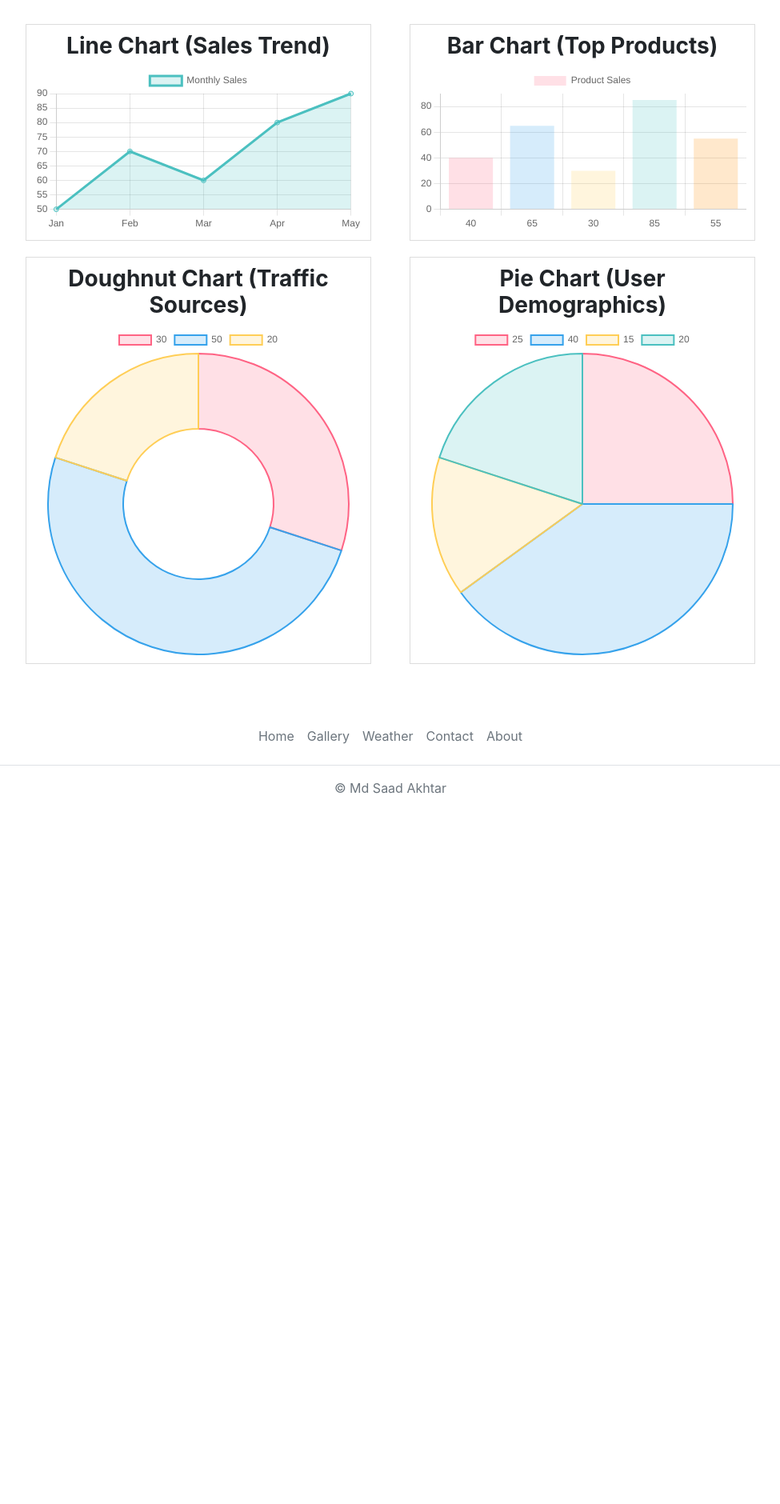
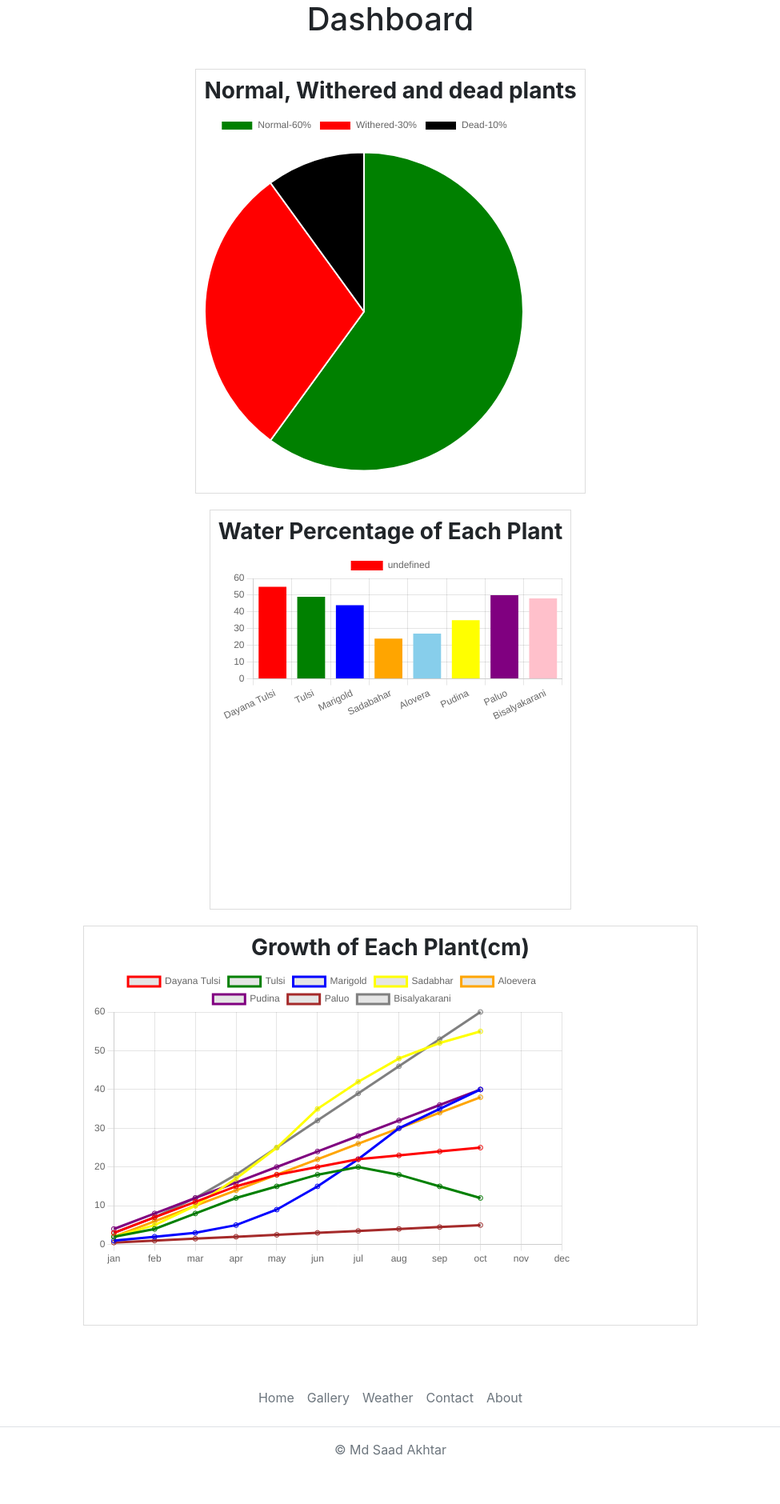
Before and after one commit to agrosensitech/Website, a Django app: page /dashboard/ in a window 1280 px wide. Shown: the part 56-1936 px from the top of the page at 80% size, without its empty margins (152-1127 px from the left). Before the commit the page ends 1048 px from the top, so only its background shows below. Run offline with Django 5.2, Linux system fonts and the light colour scheme; some libraries are stand-ins or nearby versions.

Commit message:
fixed more

```diff
--- a/agro/templates/agro/dashboard.html
+++ b/agro/templates/agro/dashboard.html
@@ -6,7 +6,7 @@
 {% block css %}
 
 
-  <script src="https://cdnjs.cloudflare.com/ajax/libs/Chart.js/3.9.1/chart.min.js" integrity="sha512-ElRFoEQdI5Ht6kZvyzXhYG9NqjtkmlkfYk0wr6wHxU9JEHakS7UJZNeml5ALk+8IKlU6jDgMabC3vkumRokgJA==" crossorigin="anonymous" referrerpolicy="no-referrer"></script>
+  <script src="https://cdnjs.cloudflare.com/ajax/libs/Chart.js/3.9.1/chart.min.js"></script>
   <style>
     /* Basic styles for layout */
     .container {
@@ -18,8 +18,9 @@
       padding: 20px;
     }
     .chart-box {
-      width: 45%;
-      min-height: 250px;
+      min-width: 45%;
+      max-width: 80%;
+      min-height: 500px;
       margin: 10px;
       border: 1px solid #ddd;
       padding: 10px;
@@ -30,67 +31,140 @@
       font-weight: bold;
       margin-bottom: 10px;
     }
+    h1 {
+      text-align: center;
+    }
   </style>
 {% endblock css %}
 {% block body  %}
 
+<h1>Dashboard</h1>
 <div class="container">
+
   <div class="chart-box">
-      <h3 class="chart-title">Line Chart (Sales Trend)</h3>
-      <canvas id="lineChart" width="400" height="200"></canvas>
+    <h3 class="chart-title">Normal, Withered and dead plants</h3>
+    <canvas id="pieChart" style="width:100%;max-width:400px;height:300px"></canvas>
   </div>
   <div class="chart-box">
-      <h3 class="chart-title">Bar Chart (Top Products)</h3>
-      <canvas id="barChart" width="400" height="200"></canvas>
+    <h3  class="chart-title">Water Percentage of Each Plant</h3>
+    <canvas id="barChart" style="width:100%;max-width:600px"></canvas>
   </div>
-    <div class="chart-box">
-      <h3 class="chart-title">Doughnut Chart (Traffic Sources)</h3>
-      <canvas id="doughnutChart" width="400" height="200"></canvas>
-    </div>
-    <div class="chart-box">
-      <h3 class="chart-title">Pie Chart (User Demographics)</h3>
-      <canvas id="pieChart" width="400" height="200"></canvas>
-    </div>
-    {% comment %} <div class="chart-box">
-      <h3 class="chart-title">Radar Chart (Performance Metrics)</h3>
-      <canvas id="radarChart" width="400" height="200"></canvas>
-    </div> {% endcomment %}
+  <div class="chart-box" style="width: 100%;">
+    <h3  class="chart-title">Growth of Each Plant(cm)</h3>
+    <canvas id="myChart" style="width:100%;max-width:600px"></canvas>
   </div>
 
+</div>
+
+
 <script>
-    // Generate random data (replace with your actual data)
-    const months = ['Jan', 'Feb', 'Mar', 'Apr', 'May'];
-    const salesData = [50, 70, 60, 80, 90];
-    const productData = [40, 65, 30, 85, 55]; // Replace with product names and sales figures
-    const trafficData = [30, 50, 20]; // Replace with source names and traffic percentages
-    const userData = [25, 40, 15, 20]; // Replace with demographic categories and percentages
-    const metricData = [
-      {
-        label: 'Metric 1',
-        data: [85, 65, 55, 40, 75],
-      },
-      {
-        label: 'Metric 2',
-        data: [70, 80, 60, 50, 90],
-      }
+var xValues = ["Normal-60%", "Withered-30%", "Dead-10%"];
+var yValues = [60, 30, 10];
+var barColors = [
+  "Green",
+  "Red",
+  "Black"
 ];
 
-    // Line Chart (Sales Trend)
-    const lineChart = document.getElementById('lineChart').getContext('2d');
-    const lineChartConfig = {
-      type: 'line',
+new Chart("pieChart", {
+  type: "pie",
   data: {
-        labels: months,
+    labels: xValues,
     datasets: [{
-          label: 'Monthly Sales',
-          backgroundColor: 'rgba(75, 192, 192, 0.2)',
-          borderColor: 'rgba(75, 192, 192, 1)',
-          data: salesData,
-          fill: true,
+      backgroundColor: barColors,
+      data: yValues
     }]
   },
   options: {
+    responsive: true,
+    title: {
+      display: true,
+      text: "Percentage of all Category of Plants"
+    }
+  }
+});
+
+
+var names = ["Dayana Tulsi", "Tulsi", "Marigold", "Sadabahar", "Alovera","Pudina","Paluo","Bisalyakarani"];
+var yValues = [55, 49, 44, 24,27,35,50,48];
+var barColors = ["red", "green","blue","orange","skyblue","Yellow","Purple","Pink"];
+
+new Chart("barChart", {
+  type: "bar",
+  data: {
+  labels: names,
+  datasets: [{
+    backgroundColor: barColors,
+    data: yValues
+  }]
+},
+  options: {
+    indexAxis: 'x',
+    legend: {display: false},
+    title: {
+      display: true,
+      text: "Height of Each Plant"
+    },
     scales: {
+      xAxes: [{ticks: {min: 10, max:60}}]
+    }
+  }
+});
+
+xValues = "jan feb mar apr may jun jul aug sep oct nov dec".split(" ");
+
+new Chart("myChart", {
+  type: "line",
+  data: {
+    labels: xValues,
+    datasets: [{
+      label:'Dayana Tulsi',
+      data: 	[3, 7, 11, 15, 18, 20, 22, 23, 24, 25],
+      borderColor: "red",
+      fill: false
+    }, {
+      label:'Tulsi',
+      data: [2, 4, 8, 12, 15, 18, 20, 18, 15, 12]
+      ,
+      borderColor: "green",
+      fill: false
+    }, {
+      label:'Marigold',
+      data: [1, 2, 3, 5, 9, 15, 22, 30, 35, 40]
+      ,
+      borderColor: "blue",
+      fill: false
+    },{
+      label: 'Sadabhar',
+      data: [2, 5, 10, 17, 25, 35, 42, 48, 52, 55]
+      ,
+      borderColor: "yellow",
+      fill: false
+},{
+      label: 'Aloevera',
+      data: [2, 6, 10, 14, 18, 22, 26, 30, 34, 38],
+      borderColor: "orange",
+      fill: false
+    },{
+      label: 'Pudina',
+      data: 	[4, 8, 12, 16, 20, 24, 28, 32, 36, 40],
+      borderColor: "purple",
+      fill: false
+    },{
+      label: 'Paluo',
+      data: 	[0.5, 1, 1.5, 2, 2.5, 3, 3.5, 4, 4.5, 5],
+      borderColor: "brown",
+      fill: false
+    },{
+      label: 'Bisalyakarani',
+      data: 	[3, 7, 12, 18, 25, 32, 39, 46, 53, 60],
+      borderColor: "grey",
+      fill: false
+    }]
+  },
+  options: {
+    legend: {display: false},
+    scale: {
       yAxes: [{
         ticks: {
           beginAtZero: true
@@ -98,116 +172,6 @@
       }]
     }
   }
-    };
-new Chart(lineChart, lineChartConfig);
-
-  // Bar Chart (Top Products)
-  const barChart = document.getElementById('barChart').getContext('2d');
-  const barChartConfig = {
-    type: 'bar',
-    data: {
-      labels: productData.slice(0, 5), // Assuming you have product names in productData, limit to top 5
-      datasets: [{
-        label: 'Product Sales',
-        backgroundColor: [
-          'rgba(255, 99, 132, 0.2)',
-          'rgba(54, 162, 235, 0.2)',
-          'rgba(255, 206, 86, 0.2)',
-          'rgba(75, 192, 192, 0.2)',
-          'rgba(255, 140, 0, 0.2)'
-        ],
-        borderColor: [
-          'rgba(255, 99, 132, 1)',
-          'rgba(54, 162, 235, 1)',
-          'rgba(255, 206, 86, 1)',
-          'rgba(75, 192, 192, 1)',
-          'rgba(255, 140, 0, 1)'
-        ],
-        data: productData.slice(0, 5) // Limit data to top 5 products
-      }]
-    },
-    options: {
-      scales: {
-        xAxes: [{
-          stacked: true // Stack bars for comparison
-        }],
-        yAxes: [{
-          ticks: {
-            beginAtZero: true
-          }
-        }]
-      }
-    }
-  };
-  new Chart(barChart, barChartConfig);
-
-  // Doughnut Chart (Traffic Sources)
-  const doughnutChart = document.getElementById('doughnutChart').getContext('2d');
-  const doughnutChartConfig = {
-    type: 'doughnut',
-    data: {
-      labels: trafficData.slice(0, 3), // Limit to top 3 sources
-      datasets: [{
-        label: 'Traffic Sources',
-        data: trafficData.slice(0, 3),
-        backgroundColor: [
-          'rgba(255, 99, 132, 0.2)',
-          'rgba(54, 162, 235, 0.2)',
-          'rgba(255, 206, 86, 0.2)'
-        ],
-        borderColor: [
-          'rgba(255, 99, 132, 1)',
-          'rgba(54, 162, 235, 1)',
-          'rgba(255, 206, 86, 1)'
-        ],
-      }]
-    }
-  };
-  new Chart(doughnutChart, doughnutChartConfig);
-
-  // Pie Chart (User Demographics)
-  const pieChart = document.getElementById('pieChart').getContext('2d');
-  const pieChartConfig = {
-    type: 'pie',
-    data: {
-      labels: userData,
-      datasets: [{
-        label: 'User Demographics',
-        data: userData,
-        backgroundColor: [
-          'rgba(255, 99, 132, 0.2)',
-          'rgba(54, 162, 235, 0.2)',
-          'rgba(255, 206, 86, 0.2)',
-          'rgba(75, 192, 192, 0.2)'
-        ],
-        borderColor: [
-          'rgba(255, 99, 132, 1)',
-          'rgba(54, 162, 235, 1)',
-          'rgba(255, 206, 86, 1)',
-          'rgba(75, 192, 192, 1)'
-        ],
-      }]
-    }
-  };
-  new Chart(pieChart, pieChartConfig);
-
-  // Radar Chart (Performance Metrics)
-  const radarChart = document.getElementById('radarChart').getContext('2d');
-  const radarChartConfig = {
-    type: 'radar',
-    data: {
-      labels: ['Metric 1', 'Metric 2', /* Add more metric labels here */],
-      datasets: metricData
-    },
-    options: {
-      scale: {
-        pointLabels: {
-          fontSize: 12
-        }
-      }
-    }
-  };
-  new Chart(radarChart, radarChartConfig);
-
+});
 </script>
 {% endblock body  %}
```
Also changed, not shown: db.sqlite3, 1 other file. Lines whose indentation alone changed are shown as unchanged.
